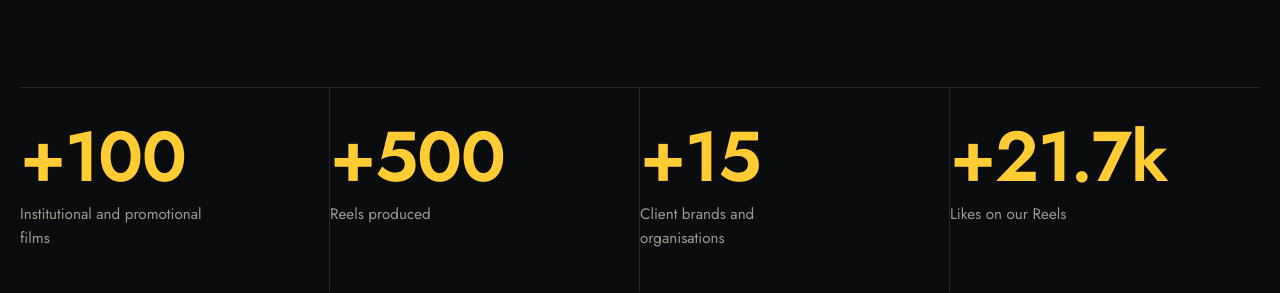
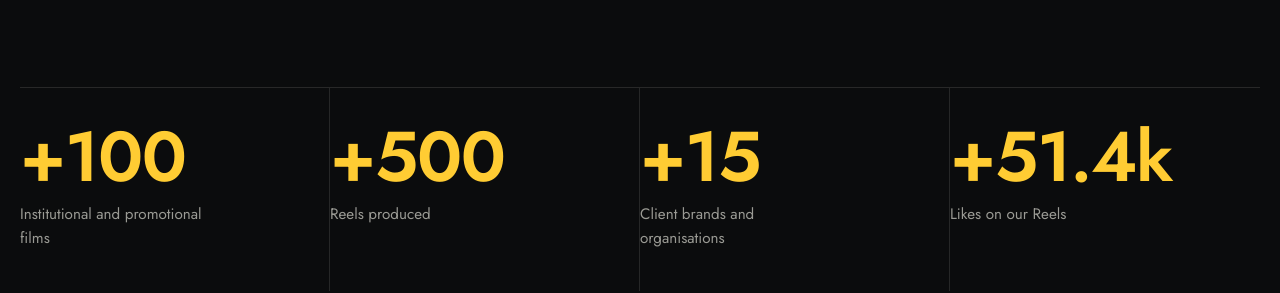
Before and after one commit to eagleviewportugal-pt/eagleviewportugal-pt.github.io, a plain HTML site: page index.html in a window 1280 px wide. Shown: the part 1620-1913 px from the top of the page. Drawn offline with Linux system fonts and the light colour scheme.

Commit message:
Add files via upload

```diff
--- a/index.html
+++ b/index.html
@@ -291,7 +291,7 @@ footer{border-top:1px solid var(--line);padding-top:clamp(50px,7vw,90px);overflo
       <div class="st rv"><b class="cnt" data-to="100" data-pre="+">+100</b><span data-i="st.1">Vídeos institucionais e promocionais</span></div>
       <div class="st rv"><b class="cnt" data-to="500" data-pre="+">+500</b><span data-i="st.2">Reels produzidos</span></div>
       <div class="st rv"><b class="cnt" data-to="15" data-pre="+">+15</b><span data-i="st.4">Marcas e entidades clientes</span></div>
-      <div class="st rv"><b class="cnt" data-to="21.7" data-dec="1" data-k="1" data-pre="+">+21,7 mil</b><span data-i="st.3">Gostos num só Reel</span></div>
+      <div class="st rv"><b class="cnt" data-to="51.4" data-dec="1" data-k="1" data-pre="+">+51,4 mil</b><span data-i="st.3">Gostos num só Reel</span></div>
     </div>
   </section>
 
```
